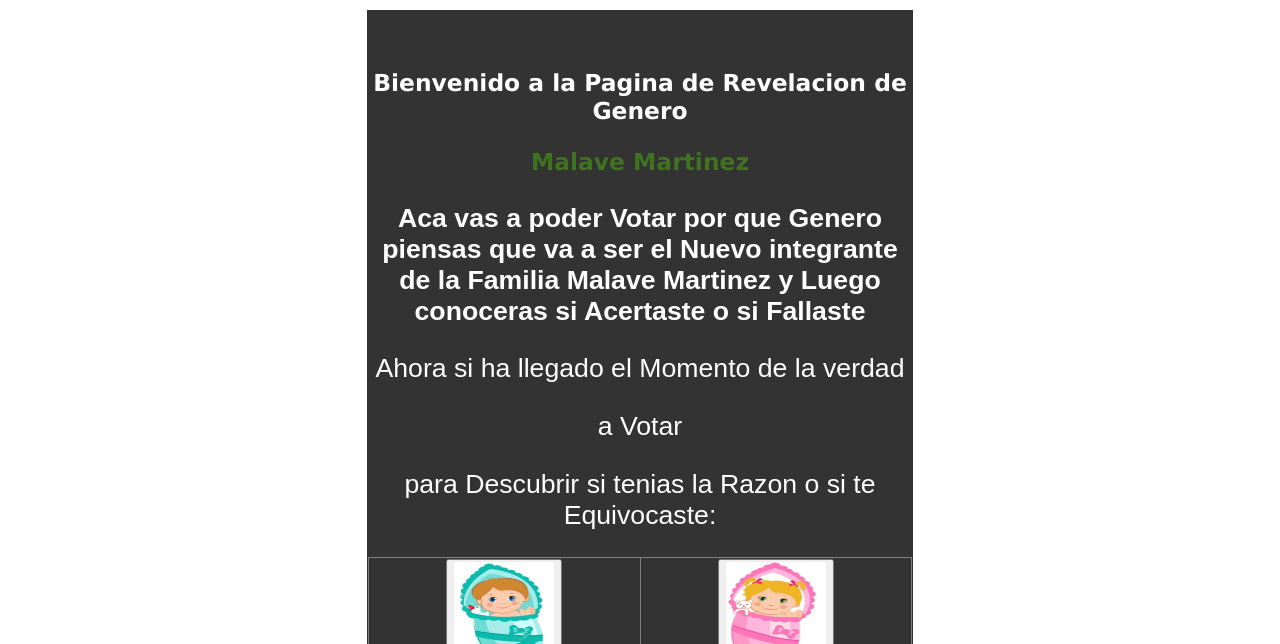
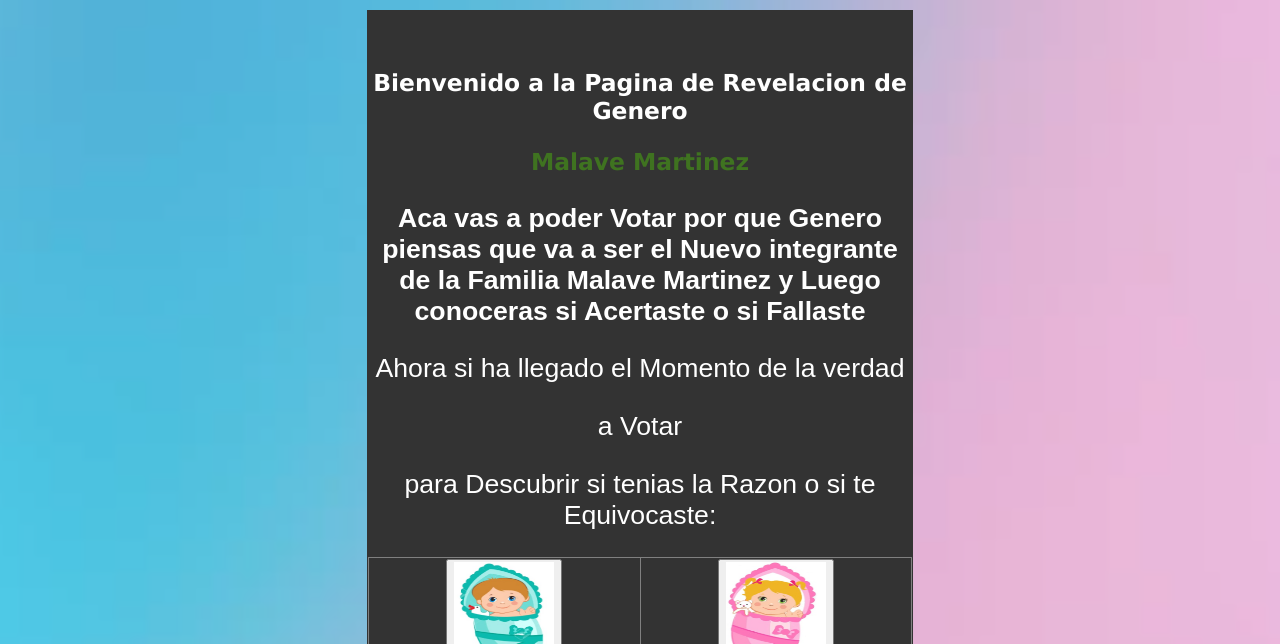
Before and after one commit to Wolf9586/Wolf9586.github.io, a plain HTML site: page index.html in a window 1280 px wide. Shown: the top 644 px of the page. Drawn offline with Linux system fonts and the light colour scheme.

Commit message:
update fondo

```diff
--- a/estilos.css
+++ b/estilos.css
@@ -20,7 +20,7 @@ TD  {
 }
 
 BODY  {
- background-image: url("imagenes/fondo.png");
+ background-image: url("fondo.png");
  background-repeat: no-repeat;
  background-position: bottom Center;
  font-family : arial;
```
